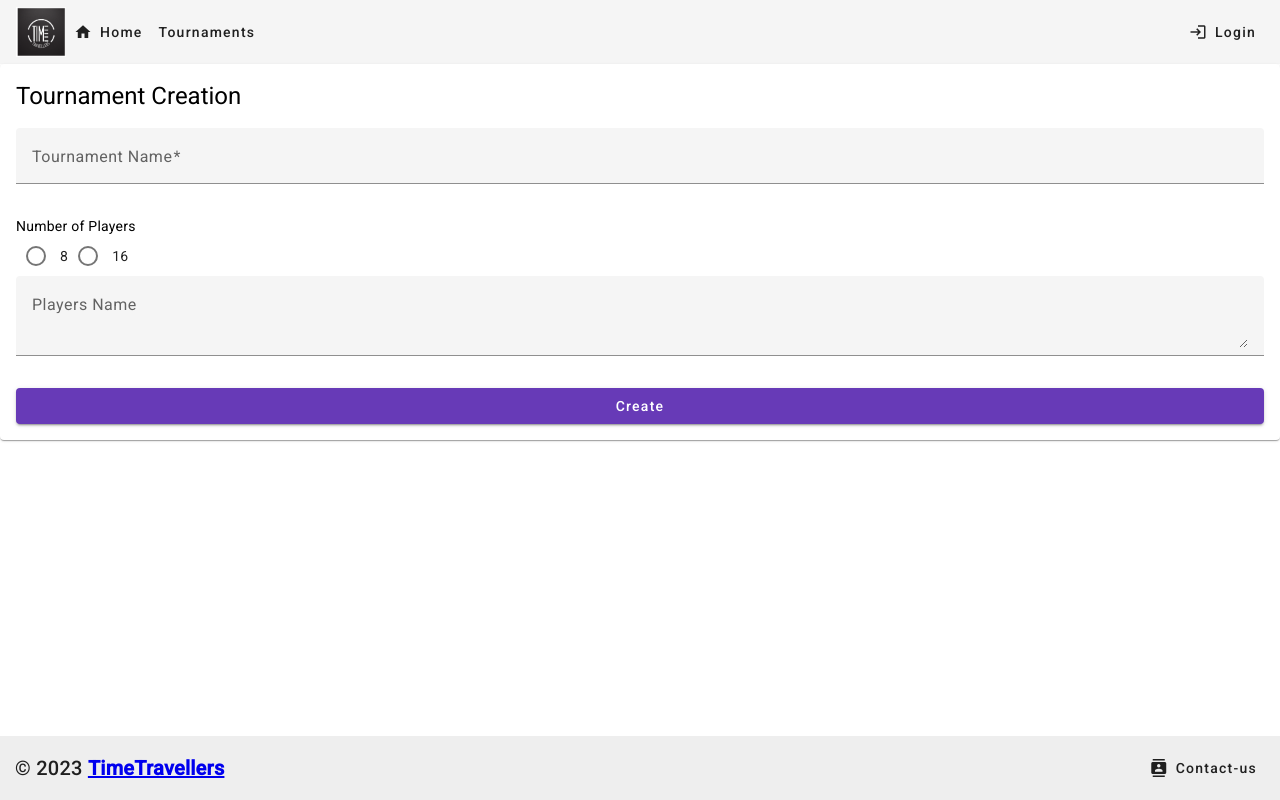
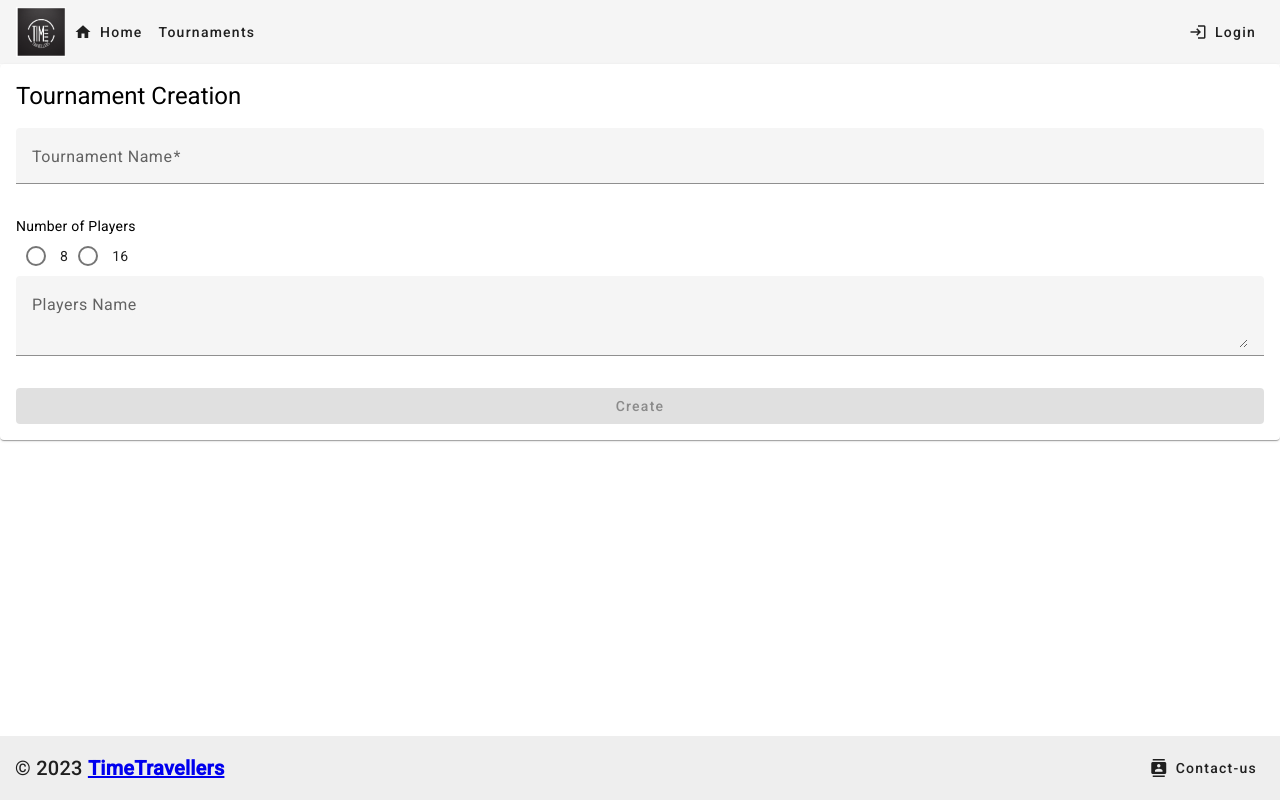
Before and after one commit to Fireinfern/tournament-frontend, an Angular app: page /tournaments/create in a window 1280 px wide. Built offline with nearby package versions, Linux system fonts and the light colour scheme.

Commit message:
Add Validation

```diff
--- a/src/app/app.module.ts
+++ b/src/app/app.module.ts
@@ -27,6 +27,7 @@ import { ContactComponent } from './views/contact/contact.component';
 import {MatMenuModule} from '@angular/material/menu';
 import { TournamentCreateComponent } from './views/tournaments/tournament-create/tournament-create.component';
 import {MatRadioModule} from '@angular/material/radio';
+import { ReactiveFormsModule } from '@angular/forms';
 @NgModule({
   declarations: [
     AppComponent,
@@ -59,6 +60,7 @@ import {MatRadioModule} from '@angular/material/radio';
     MatProgressSpinnerModule,
     MatMenuModule,
     MatRadioModule,
+    ReactiveFormsModule
   ],
   providers: [],
   bootstrap: [AppComponent]
--- a/src/app/views/tournaments/tournament-create/tournament-create.component.html
+++ b/src/app/views/tournaments/tournament-create/tournament-create.component.html
@@ -3,14 +3,14 @@
     <h1 mat-card-title>Tournament Creation</h1>
   </mat-card-header>
   <mat-card-content>
-    <form style="display: flex; flex-direction: column;">
+    <form style="display: flex; flex-direction: column;" [formGroup]="tournamentForm">
       <mat-form-field appearance="fill">
         <mat-label>Tournament Name</mat-label>
-        <input matInput type="text" name="name" required>
+        <input matInput type="text" name="name" required formControlName="tournamentName">
       </mat-form-field>
 
       <mat-label>Number of Players</mat-label>
-      <mat-radio-group required>
+      <mat-radio-group required formControlName="numberOfPlayers">
         <mat-radio-button value="8">8</mat-radio-button>
         <mat-radio-button value="16">16</mat-radio-button>
       </mat-radio-group>
@@ -19,7 +19,7 @@
         <mat-label>Players Name</mat-label>
         <textarea matInput name="message"></textarea>
       </mat-form-field>
-      <button mat-raised-button color="primary">Create</button>
+      <button [disabled]="!tournamentForm.valid" mat-raised-button color="primary" (click)="create()">Create</button>
     </form>
   </mat-card-content>
 
--- a/src/app/views/tournaments/tournament-create/tournament-create.component.ts
+++ b/src/app/views/tournaments/tournament-create/tournament-create.component.ts
@@ -1,4 +1,6 @@
 import { Component } from '@angular/core';
+import { FormBuilder, FormControl, FormGroup, Validator, Validators } from '@angular/forms';
+import { Observable } from 'rxjs';
 
 @Component({
   selector: 'app-tournament-create',
@@ -8,4 +10,17 @@ import { Component } from '@angular/core';
 export class TournamentCreateComponent {
   selectedPlayer: string = "";
 
+  tournamentForm = this.formBuilder.group({
+    tournamentName: ['', Validators.required],
+    numberOfPlayers: ['', Validators.required]
+  })
+
+  constructor(private formBuilder: FormBuilder) {
+
+  }
+
+  async create() {
+    console.log(this.tournamentForm.value);
+  }
+
 }
```
